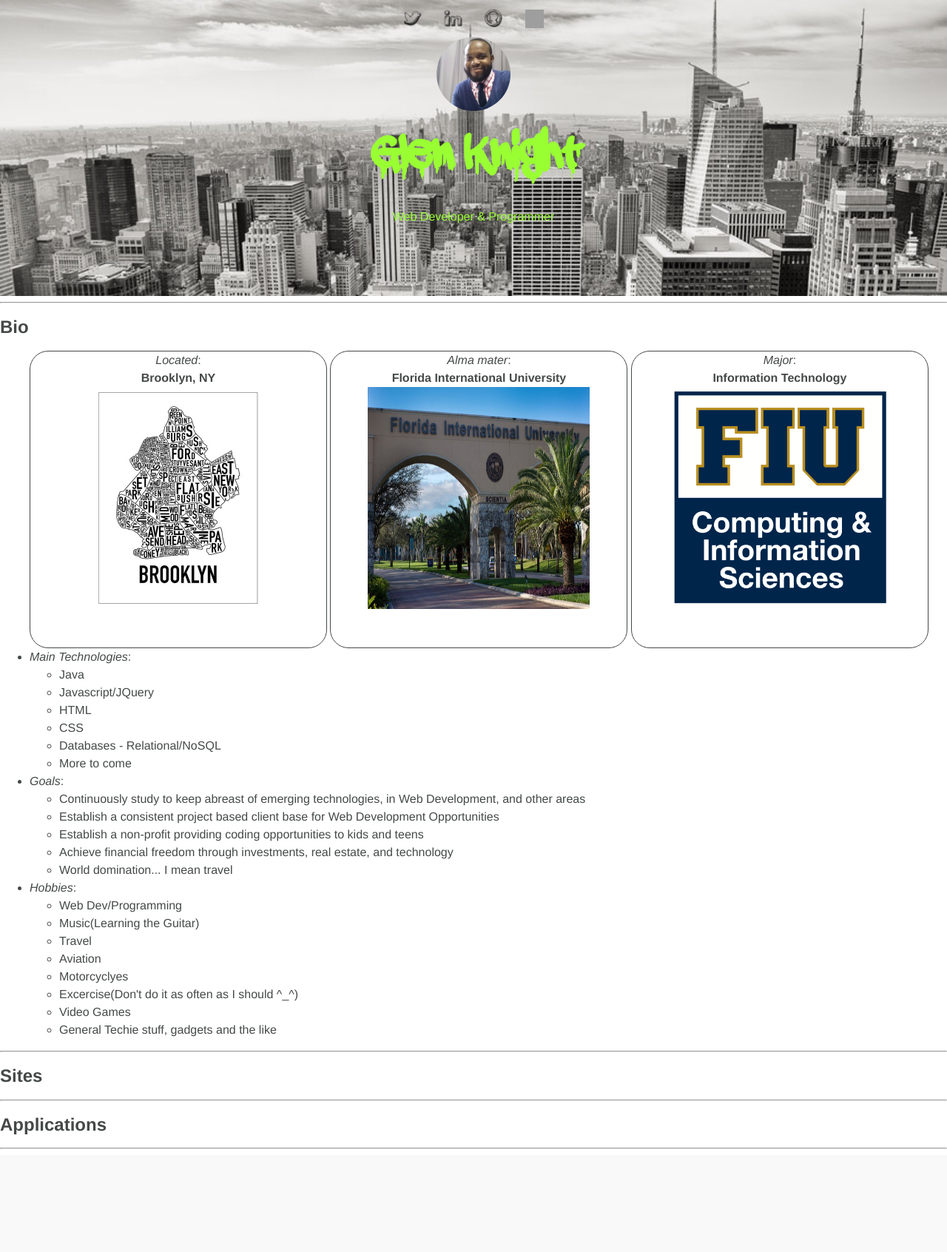
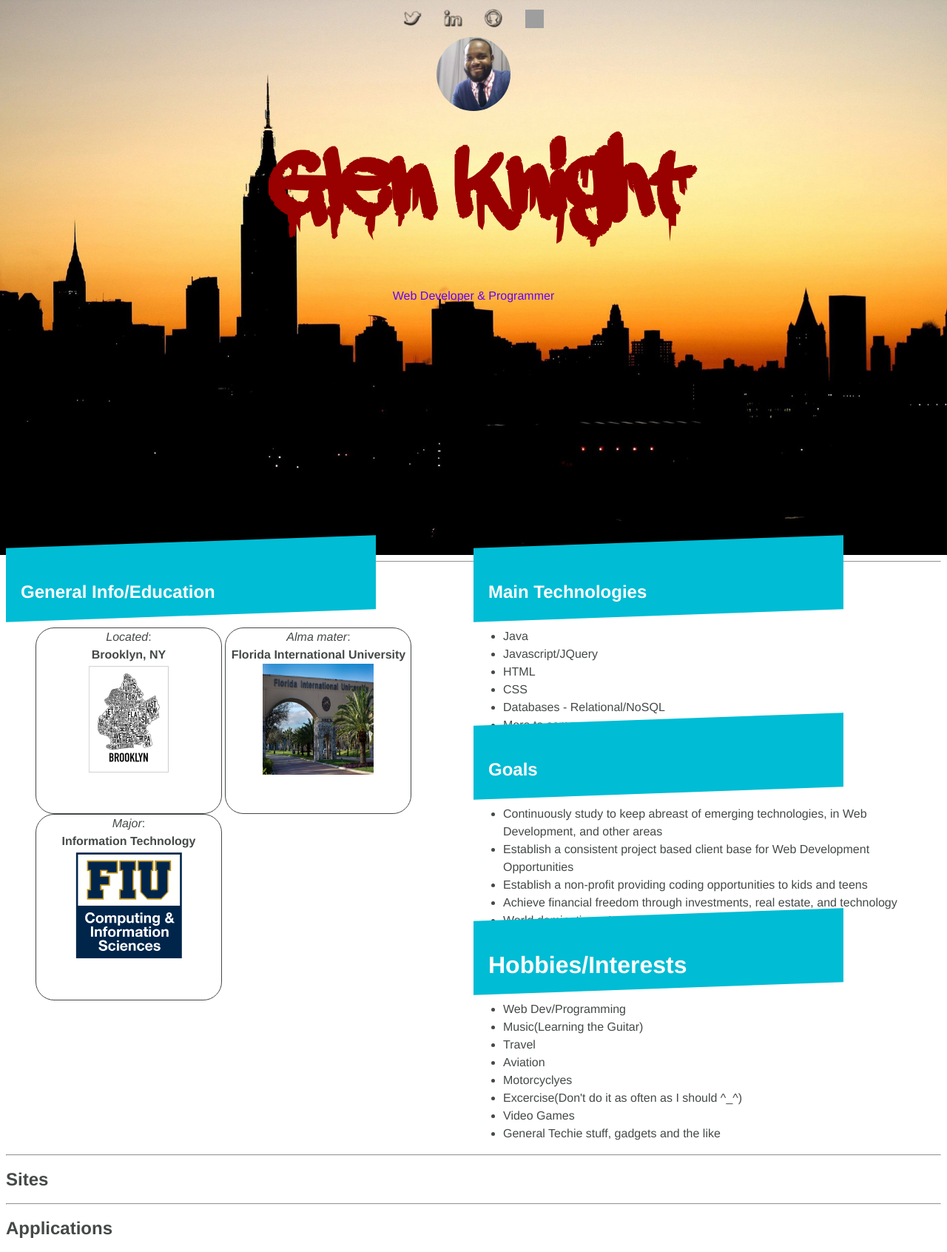
Before and after one commit to glenak1911/KnightGlendotNYC, a PHP site: page / in a window 1280 px wide. Shown: the whole page at 74% size. Before the commit the page ends 1553 px from the top, so only its background shows below. Run offline with PHP 8.4, Linux system fonts and the light colour scheme; grey boxes are pictures that could not be loaded.

Commit message:
Updating Header and Body Layout

```diff
--- a/css/style.css
+++ b/css/style.css
@@ -1,28 +1,47 @@
 @font-face{
 	font-family:aDrippingMarker;
 	src: url(../fonts/adrip1.ttf);
-}
+	}
 
 body {
 	color: #444948;
 	font: normal 16px/24px "ProximaNovaLight", "Helvetica Neue", Helvetica, sans-serif;
 	margin:0 0 0 0px;
 	padding: 0 0 0 0px;
-}
+	}
 
-header{
+.bodyDiv{
+	margin:8px;
+	}
+
+.infoSectionDiv{
+	width:100%;
+	}
+
+.sectionDiv{
+	width:50%;
+	float: left;
+	}
+
+.projectSectionDiv{
+	clear:both;
+	}
+
+.pageHeader{
 /*	background: #f4f3f3 url(../img/skyline.jpg) no-repeat cover top fixed; */
-	background: #f4f3f3 url(../img/skyline.jpg);
+	background: #f4f3f3 url(../img/nyc_sunset.jpg);
 	background-size:cover;
+	background-repeat:no-repeat;
 	text-align: center;
-	height:400px;
-}
+	height:750px;
+	}
 
 header h1.headerIntro{
 	font-family: aDrippingMarker;
-	font-size: 80px;
-	color: #99ff33;
-}
+	font-size: 160px;
+	/* color: #99ff33; */
+	color: #990000;
+	}
 
 header .avatar {
 	display: block;
@@ -48,7 +67,6 @@ header .socialMedia a {
 	background-repeat: no-repeat;
 	text-align: center;
 	border: 0;
-
 	-webkit-transition: all .2s ease-in-out; /* For Safari 3.1 to 6.0 */
     transition: all .2s ease-in-out;
 	}
@@ -75,15 +93,52 @@ header .socialMedia a.github   {
 	border-style: solid;
 	border-width: 1px;
 	border-radius: 25px;
-	height: 400px;
-	width: 400px;
+	height: 250px;
+	width: 250px;
 	}
 
 .BioImage {
-	height:300px;
-	width:300px;
+	height:150px;
+	width:150px;
 	}
 
+.slantedHeader {
+	z-index: 1;
+	position: relative;
+}
+
 .headerSpan {
-	color: #99ff33;
+/* 	color: #99ff33; */
+	color: #6600ff;
 	}
+
+.slantedHeader .skew:before {
+	content: '';
+	position: absolute;
+	left: 0;
+	bottom: 0;
+	overflow: visible;
+	width: 500px;
+	height: 100px;
+	background: #00bcd4;
+	z-index: -1;
+	-webkit-transform: skewY(-2deg);
+	-moz-transform: skewY(-2deg);
+	-ms-transform: skewY(-2deg);
+	-o-transform: skewY(-2deg);
+	transform: skewY(-2deg);
+	-webkit-backface-visibility: hidden;
+	backface-visibility: initial;
+}
+
+.slantedHeader .skew .header-inner {
+	padding: 20px;
+	margin-left: auto;
+	margin-right: auto;
+}
+
+.logo {
+	margin: 0;
+	color: #fff;
+	text-decoration: none;
+}
--- a/index.html
+++ b/index.html
@@ -5,7 +5,7 @@
 		<link type="text/css" rel="stylesheet" href="css/style.css" />
 	</head>
 	<body>
-		<header>
+		<header class="pageHeader">
 			<div class="socialMedia">
 				<a class="twitter" href="https://twitter.com/Kn1ghtVisionNYC">Twitter</a>
 				<a class="linkedin" href="https://www.linkedin.com/in/glen-knight-2a5b712b">LinkedIn</a>
@@ -20,18 +20,41 @@
 				<span class="headerSpan">Web Developer &amp; Programmer</span>
 			</div>
 		</header>
-		<div>
-
+		<div class="navDiv">
+			<!-- Nav -->
 		</div>
-		<div>
+		<div class = "bodyDiv">
+			<div class="infoSectionDiv">
 			<hr />
+				<div class="sectionDiv">
 					<section>
-				<h2>Bio</h2>
+						<header class="slantedHeader" id = "slantedHeader">
+							<div class="skew">
+								<div class="header-inner">
+									<h1 class="logo">
+										General Info/Education
+									</h1>
+								</div>
+							</div>
+						</header>
 						<ul>
 							<li class="BioContainer"><em>Located</em>:</br> <b>Brooklyn, NY</b><br><img class="BioImage" src="img/BrooklynMap.jpg" alt="Map of BK"/></li>
 							<li class="BioContainer"><em>Alma mater</em>: </br><b>Florida International University</b><img class="BioImage" src="img/fiu.jpg" alt="FIU Arches"/></li>
 							<li class="BioContainer"><em>Major</em>: </br><b>Information Technology</b><img class="BioImage" src="img/fiucis.png" alt="FIU CIS"/></li>
-					<li><em>Main Technologies</em>:
+						</ul>
+					</section>
+				</div>
+				<div class="sectionDiv">
+					<section>
+						<header class="slantedHeader" id = "slantedHeader">
+							<div class="skew">
+								<div class="header-inner">
+									<h1 class="logo">
+										Main Technologies
+									</h1>
+								</div>
+							</div>
+						</header>
 						<ul>
 							<li>Java</li>
 							<li>Javascript/JQuery</li>
@@ -40,8 +63,19 @@
 							<li>Databases - Relational/NoSQL</li>
 							<li>More to come</li>
 						</ul>
-					</li>
-					<li><em>Goals</em>:
+					</section>
+				</div>
+				<div class="sectionDiv">
+					<section>
+						<header class="slantedHeader" id = "slantedHeader">
+							<div class="skew">
+								<div class="header-inner">
+									<h1 class="logo">
+										Goals
+									</h1>
+								</div>
+							</div>
+						</header>
 						<ul>
 							<li>Continuously study to keep abreast of emerging technologies, in Web Development, and other areas</li>
 							<li>Establish a consistent project based client base for Web Development Opportunities</li>
@@ -49,8 +83,19 @@
 							<li>Achieve financial freedom through investments, real estate, and technology</li>
 							<li>World domination... I mean travel</li>
 						</ul>
-					</li>
-					<li><em>Hobbies</em>:
+					</section>
+				</div>
+				<div class="sectionDiv"
+					<section>
+						<header class="slantedHeader" id = "slantedHeader">
+							<div class="skew">
+								<div class="header-inner">
+									<h1 class="logo">
+										Hobbies/Interests
+									</h1>
+								</div>
+							</div>
+						</header>
 						<ul>
 							<li>Web Dev/Programming</li>
 							<li>Music(Learning the Guitar)</li>
@@ -61,9 +106,10 @@
 							<li>Video Games</li>
 							<li>General Techie stuff, gadgets and the like</li>
 						</ul>
-					</li>
-				</ul>
 					</section>
+				</div>
+			</div>
+			<div class="projectSectionDiv">
 				<hr />
 				<section>
 					<h2>Sites</h2>
@@ -78,10 +124,10 @@
 					<!--Add lightbox feature to elements with verbiage -->
 					<!--Link to github for Source Code -->
 				</section>
+				<section>
+					<!--Footer -->
+				</section>
 			</div>
-		<hr />
-		<div>
-			<!--Footer -->
 		</div>
 	</body>
 <html>
```
Also changed, not shown: quickstart.html (added, +23 -0 lines), img/NYC_Cloudy.jpg (added), img/nyc_sunset.jpg (added). Lines whose indentation alone changed are shown as unchanged.
